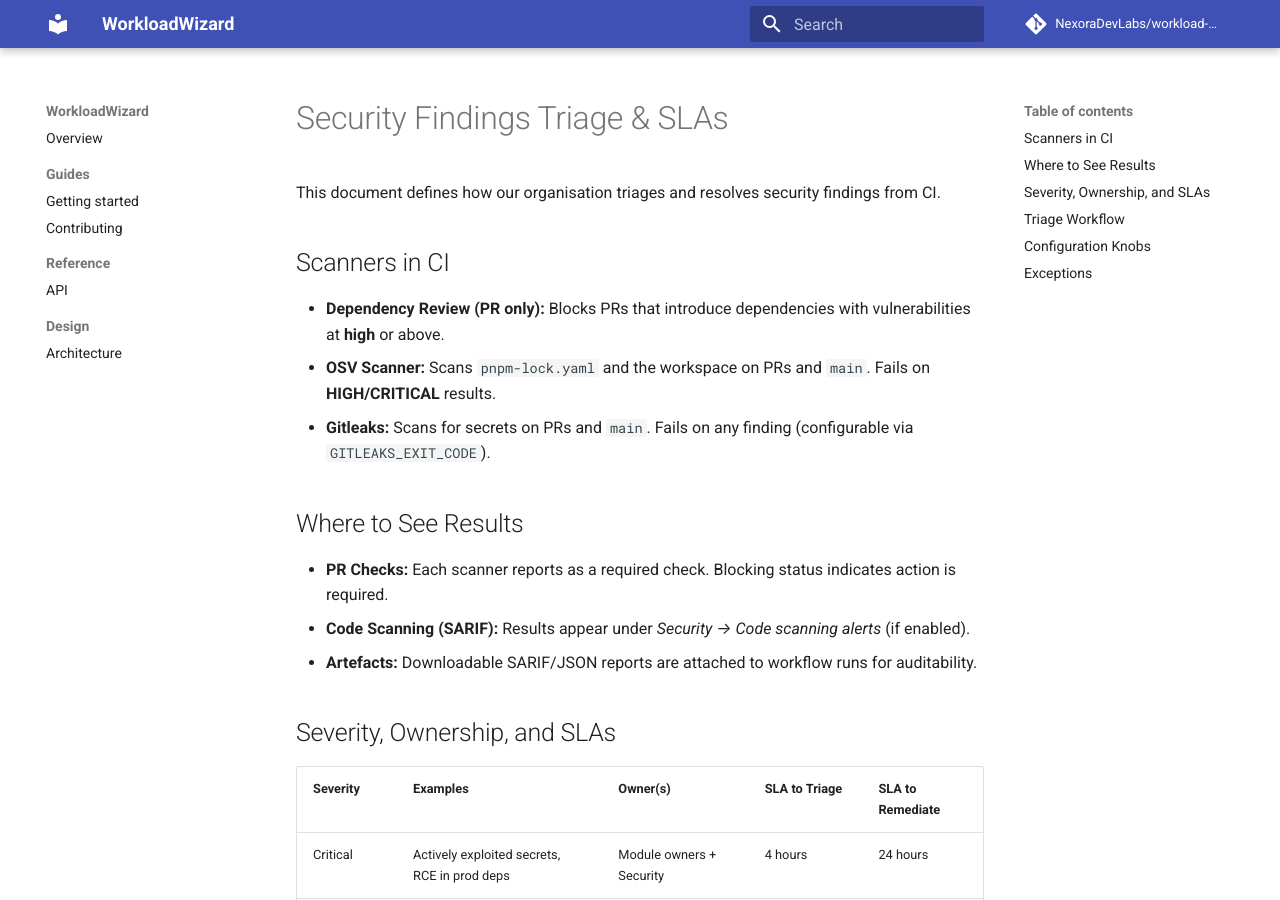
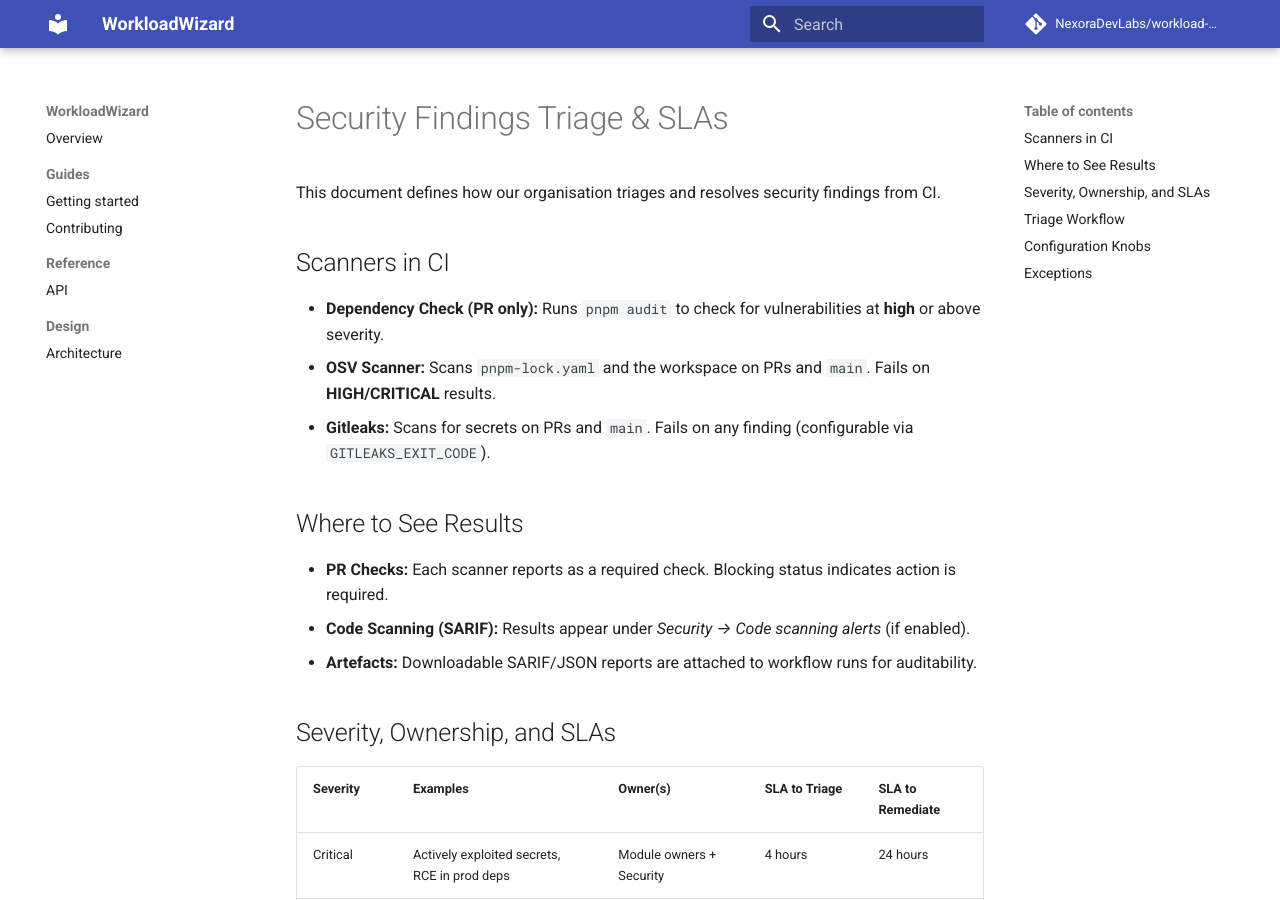
Before and after one commit to NexoraDevLabs/workload-wizard, an MkDocs documentation site: the page built from docs/engineering/security/triage.md, in a window 1280 px wide and 900 px high. Built offline with MkDocs 1.6.1 and Material for MkDocs 9.7.7, drawn with Linux system fonts in a browser that asks for light colours; comment, search, counter and statistics services are not loaded.

Commit message:
fix: replace dependency-review-action with pnpm audit for private repos
- Replace dependency-review-action (requires GHAS/Enterprise) with pnpm audit
- Update job name from 'Dependency Review' to 'Dependency Check'
- Update documentation to reflect the change
- Maintains same functionality for vulnerability detection

```diff
--- a/docs/engineering/security/triage.md
+++ b/docs/engineering/security/triage.md
@@ -4,7 +4,7 @@ This document defines how our organisation triages and resolves security finding
 
 ## Scanners in CI
 
-- **Dependency Review (PR only):** Blocks PRs that introduce dependencies with vulnerabilities at **high** or above.
+- **Dependency Check (PR only):** Runs `pnpm audit` to check for vulnerabilities at **high** or above severity.
 - **OSV Scanner:** Scans `pnpm-lock.yaml` and the workspace on PRs and `main`. Fails on **HIGH/CRITICAL** results.
 - **Gitleaks:** Scans for secrets on PRs and `main`. Fails on any finding (configurable via `GITLEAKS_EXIT_CODE`).
 
```
Also changed, not shown: 1 other file.
